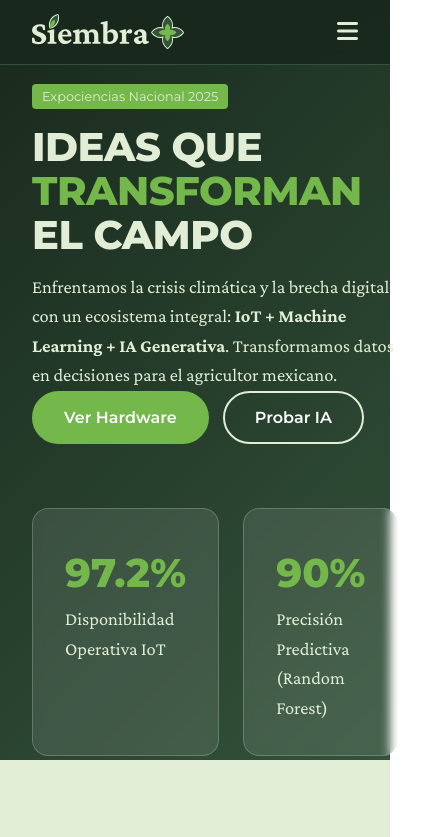
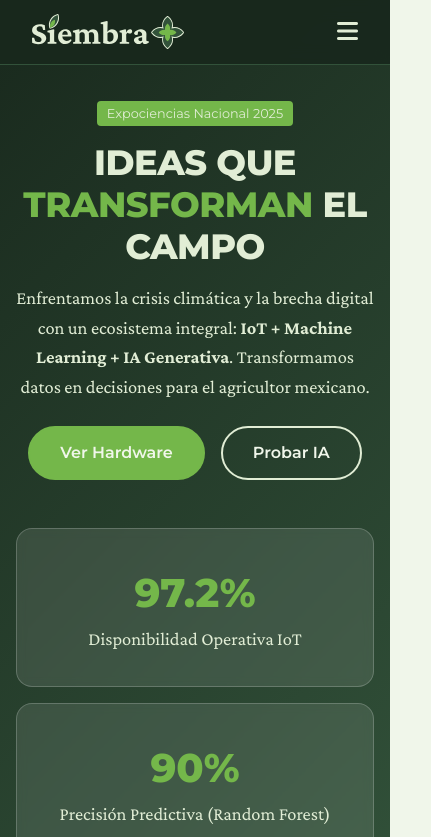
Before and after one commit to Siembra-mas/Siembra-mas.github.io, a plain HTML site: page index.html in a window 390 px wide. Shown: the top 837 px of the page, 431 px wide, since content can reach past the window. Drawn offline with nearby package versions, Linux system fonts and the light colour scheme.

Commit message:
Actualizacion | Diseño responsivo

```diff
--- a/styles.css
+++ b/styles.css
@@ -4,7 +4,7 @@
     --medium-green: #32523A;
     --accent-green: #74B74A;
     --cream: #E1EDD5;
-    --white: #ffffff;
+    --white: #F0F6EA;
     --glass: rgba(255, 255, 255, 0.1);
 }
 
@@ -19,6 +19,8 @@ body {
     display: flex;
     flex-direction: column;
     min-height: 100vh;
+    overflow-x: hidden; /* IMPORTANTE: Evita el desbordamiento horizontal */
+    width: 100%;
 }
 
 h1, h2, h3, h4 { font-weight: 800; text-transform: uppercase; letter-spacing: -0.5px; }
@@ -84,7 +86,6 @@ nav {
     background: var(--dark-green); color: var(--cream);
     padding: 8rem 0 4rem; text-align: center;
 }
-/* Nota: Eliminé header-vision específico para unificar estilos oscuros como pediste */
 
 /* --- ESTADÍSTICAS --- */
 .stats-grid { display: grid; grid-template-columns: repeat(2, 1fr); gap: 1.5rem; }
@@ -149,9 +150,9 @@ nav {
 
 /* --- LOGOS Y SVGs --- */
 .logo { display: flex; align-items: center; text-decoration: none; }
-.logo-nav-img { height: 35px; width: auto; object-fit: contain; }
+.logo-nav-img { height: 45px; width: auto; object-fit: contain; }
 .title-logo-img { max-width: 380px; width: 100%; height: auto; margin: 0 auto 1.5rem auto; display: block; object-fit: contain; }
-.logo-footer-img { height: 60px; width: auto; margin-bottom: 1rem; } /* Nuevo logo para footer */
+.logo-footer-img { height: 60px; width: auto; margin-bottom: 1rem; }
 
 /* --- FOOTER AVANZADO --- */
 footer {
@@ -266,13 +267,64 @@ footer {
 .legal-content li { font-family: 'Crimson Pro', serif; margin-bottom: 0.5rem; }
 
 /* --- RESPONSIVE --- */
-@media (max-width: 768px) {
-    .hero-content, .tech-layout, .features-grid, .vision-grid, .footer-content { grid-template-columns: 1fr; }
-    .hero-text h1 { font-size: 2.5rem; }
+@media (max-width: 900px) {
+    /* Reiniciamos las rejillas a 1 columna general */
+    .tech-layout, .features-grid, .vision-grid, .footer-content {
+        grid-template-columns: 1fr;
+    }
+
+    /* === CORRECCIÓN DEL HERO (INDEX) === */
+    .hero-main {
+        display: block;  /* 1. Usamos block para apilar verticalmente */
+        text-align: center; /* 2. Centramos todo el contenido */
+        padding-top: 100px; /* Ajuste para que no choque con el navbar */
+        padding-bottom: 4rem;
+        min-height: auto; /* Quitamos altura forzada */
+    }
+
+    .hero-content {
+        display: block; /* 3. Quitamos el GRID para evitar alineaciones raras */
+        padding: 0 1rem; /* Margen de seguridad lateral */
+    }
+
+    /* 4. Texto: Ajuste crítico de tamaño */
+    .hero-text {
+        margin-bottom: 3rem;
+        width: 100%;
+    }
+
+    .hero-text h1 {
+        font-size: 2.2rem; /* REDUCIDO de 3.5rem a 2.2rem para que quepa */
+        line-height: 1.2;
+    }
+
+    /* 5. Botones: Margen y centrado */
+    .cta-group {
+        display: flex;
+        justify-content: center;
+        flex-wrap: wrap;
+        gap: 1rem;
+        margin-top: 1.5rem;
+    }
+    .btn, .btn-outline { margin: 0; }
+
+    /* 6. Estadísticas: Centrado y apilado */
+    .stats-grid {
+        max-width: 450px;
+        margin: 0 auto;   /* Centrado horizontal */
+        gap: 1rem;
+        /* Aseguramos que si es grid en desktop, aquí se comporte bien */
+        grid-template-columns: 1fr;
+    }
+
+    /* === OTROS AJUSTES MÓVIL === */
     .nav-links { display: none; }
     .menu-toggle { display: block; }
     .title-logo-img { max-width: 260px; margin-bottom: 1rem; }
     .logo-nav-img { height: 35px; }
 
-    .footer-content { gap: 2rem; }
+    .footer-content { gap: 2.5rem; text-align: center; }
+    .footer-section h4::after { margin: 5px auto 0 auto; }
+    .social-links { justify-content: center; }
+    .contact-info p { justify-content: center; }
 }
```
